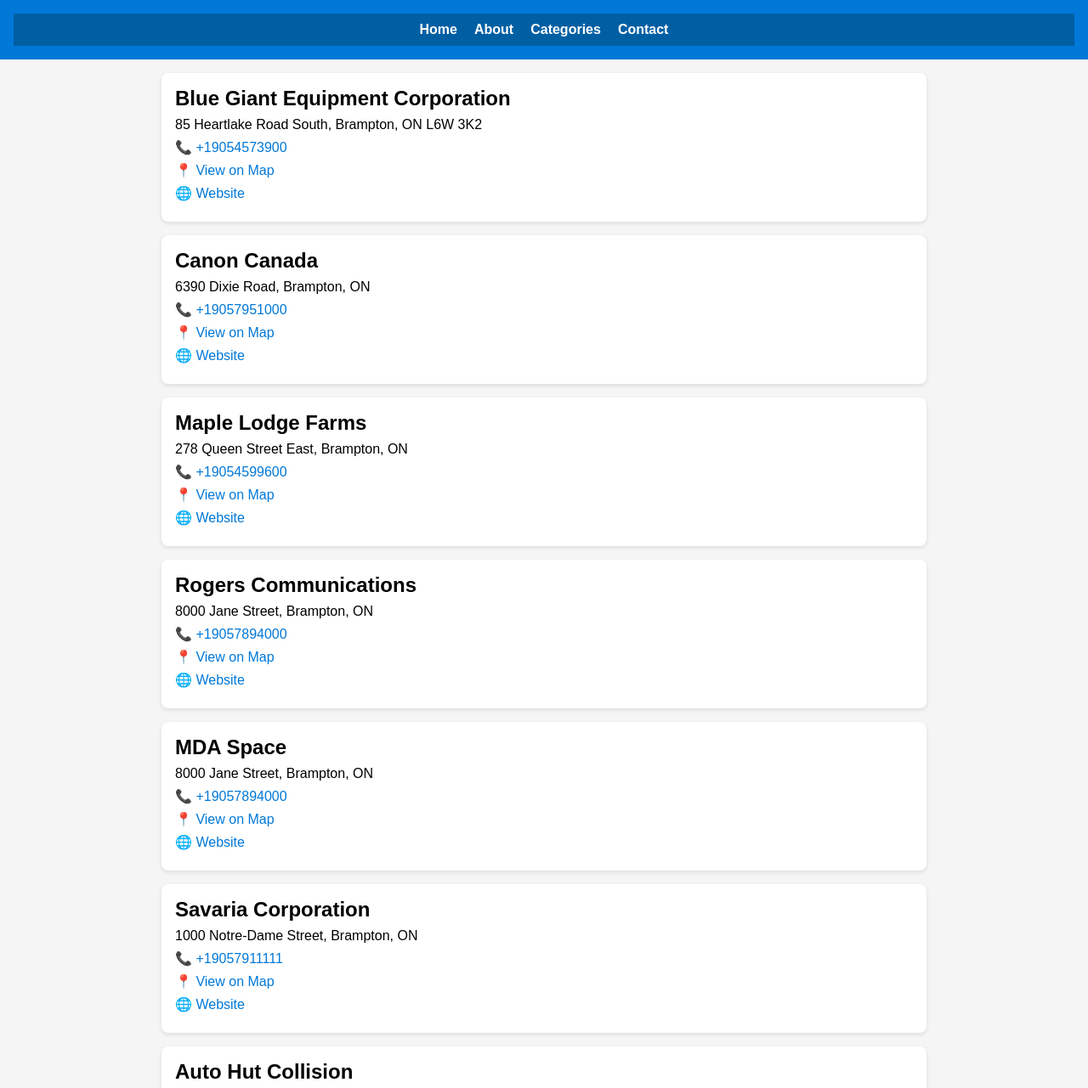
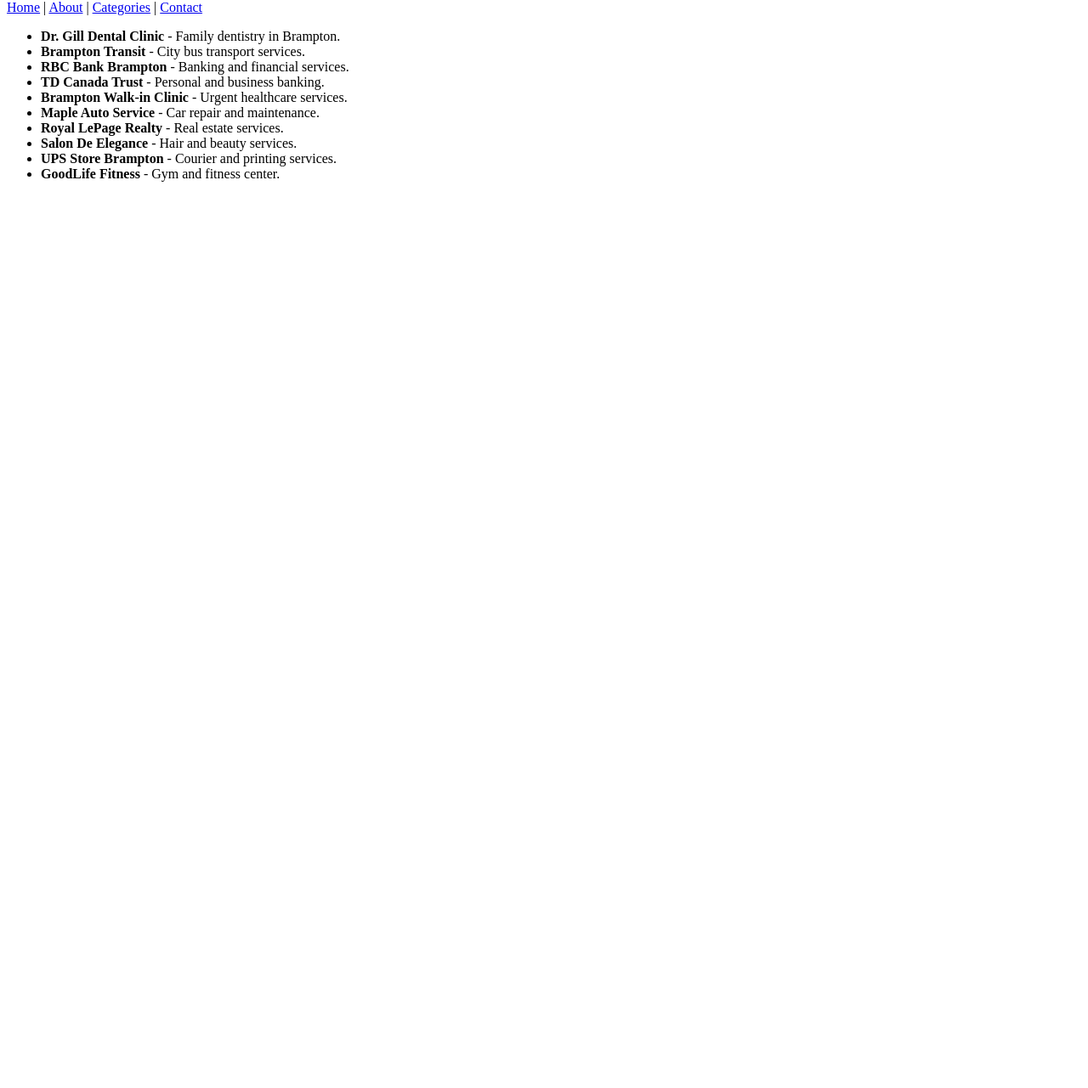
Before and after one commit to Talwarb/Jussdial.ca, a plain HTML site: page services.html in a window 1280 px wide. Shown: the part 80-1361 px from the top of the page at 85% size. After the commit the page ends 800 px from the top, so only its background shows below. Drawn offline with Linux system fonts and the light colour scheme.

Commit message:
Update services.html

```diff
--- a/services.html
+++ b/services.html
@@ -1,96 +1,35 @@
 <!DOCTYPE html>
 <html lang="en">
 <head>
-<meta charset="UTF-8">
-<meta name="viewport" content="width=device-width, initial-scale=1.0">
-<title>Services - JussDial Business Directory</title>
-<meta name="description" content="Find local businesses in the Services category on JussDial.">
-<style>
-  body { font-family: Arial, sans-serif; background: #f5f5f5; margin: 0; padding: 0; }
-  header { background: #0078d7; color: white; padding: 1rem; text-align: center; }
-  nav ul { list-style: none; display: flex; gap: 20px; padding: 10px; justify-content: center; background-color: #005fa3; margin: 0; }
-  nav ul li a { color: white; text-decoration: none; font-weight: bold; }
-  nav ul li a:hover { text-decoration: underline; }
-  .container { max-width: 900px; margin: auto; padding: 1rem; }
-  .card { background: white; padding: 1rem; margin-bottom: 1rem; border-radius: 8px; box-shadow: 0 2px 5px rgba(0,0,0,0.1); }
-  .card h2 { margin: 0; }
-  .card p { margin: 0.5rem 0; }
-  a { color: #0078d7; text-decoration: none; }
-  a:hover { text-decoration: underline; }
-</style>
+  <meta charset="UTF-8">
+  <meta name="viewport" content="width=device-width, initial-scale=1.0">
+  <title>Brampton Services - JussDial</title>
+  <meta name="description" content="Discover top services in Brampton including salons, repairs, and healthcare.">
 </head>
 <body>
+  <header>
+    <h1>Services in Brampton</h1>
+    <nav>
+      <a href="index.html">Home</a> |
+      <a href="about.html">About</a> |
+      <a href="categories.html">Categories</a> |
+      <a href="contact.html">Contact</a>
+    </nav>
+  </header>
 
-<header>
-  <h1>Services</h1>
-  <nav>
+  <main>
     <ul>
-      <li><a href="index.html">Home</a></li>
-      <li><a href="about.html">About</a></li>
-      <li><a href="categories.html">Categories</a></li>
-      <li><a href="contact.html">Contact</a></li>
+      <li><strong>Dr. Gill Dental Clinic</strong> - Family dentistry in Brampton.</li>
+      <li><strong>Brampton Transit</strong> - City bus transport services.</li>
+      <li><strong>RBC Bank Brampton</strong> - Banking and financial services.</li>
+      <li><strong>TD Canada Trust</strong> - Personal and business banking.</li>
+      <li><strong>Brampton Walk-in Clinic</strong> - Urgent healthcare services.</li>
+      <li><strong>Maple Auto Service</strong> - Car repair and maintenance.</li>
+      <li><strong>Royal LePage Realty</strong> - Real estate services.</li>
+      <li><strong>Salon De Elegance</strong> - Hair and beauty services.</li>
+      <li><strong>UPS Store Brampton</strong> - Courier and printing services.</li>
+      <li><strong>GoodLife Fitness</strong> - Gym and fitness center.</li>
     </ul>
-  </nav>
-</header>
-<div class="container">
-
-
-  <div class="card">
-    <h2>Blue Giant Equipment Corporation</h2>
-    <p>85 Heartlake Road South, Brampton, ON L6W 3K2</p>
-    <p><a href="tel:+19054573900">📞 +19054573900</a></p>
-    <p><a href="https://www.google.com/maps?q=Blue+Giant+Equipment+Corporation,+85+Heartlake+Road+South,+Brampton,+ON+L6W+3K2" target="_blank">📍 View on Map</a></p>
-    <p><a href="https://www.bluegiant.com" target="_blank">🌐 Website</a></p>
-  </div>
-
-  <div class="card">
-    <h2>Canon Canada</h2>
-    <p>6390 Dixie Road, Brampton, ON</p>
-    <p><a href="tel:+19057951000">📞 +19057951000</a></p>
-    <p><a href="https://www.google.com/maps?q=Canon+Canada,+6390+Dixie+Road,+Brampton,+ON" target="_blank">📍 View on Map</a></p>
-    <p><a href="https://www.canon.ca" target="_blank">🌐 Website</a></p>
-  </div>
-
-  <div class="card">
-    <h2>Maple Lodge Farms</h2>
-    <p>278 Queen Street East, Brampton, ON</p>
-    <p><a href="tel:+19054599600">📞 +19054599600</a></p>
-    <p><a href="https://www.google.com/maps?q=Maple+Lodge+Farms,+278+Queen+Street+East,+Brampton,+ON" target="_blank">📍 View on Map</a></p>
-    <p><a href="https://www.maplelodgefarms.com" target="_blank">🌐 Website</a></p>
-  </div>
-
-  <div class="card">
-    <h2>Rogers Communications</h2>
-    <p>8000 Jane Street, Brampton, ON</p>
-    <p><a href="tel:+19057894000">📞 +19057894000</a></p>
-    <p><a href="https://www.google.com/maps?q=Rogers+Communications,+8000+Jane+Street,+Brampton,+ON" target="_blank">📍 View on Map</a></p>
-    <p><a href="https://www.rogers.com" target="_blank">🌐 Website</a></p>
-  </div>
-
-  <div class="card">
-    <h2>MDA Space</h2>
-    <p>8000 Jane Street, Brampton, ON</p>
-    <p><a href="tel:+19057894000">📞 +19057894000</a></p>
-    <p><a href="https://www.google.com/maps?q=MDA+Space,+8000+Jane+Street,+Brampton,+ON" target="_blank">📍 View on Map</a></p>
-    <p><a href="https://www.mdacorporation.com" target="_blank">🌐 Website</a></p>
-  </div>
-
-  <div class="card">
-    <h2>Savaria Corporation</h2>
-    <p>1000 Notre-Dame Street, Brampton, ON</p>
-    <p><a href="tel:+19057911111">📞 +19057911111</a></p>
-    <p><a href="https://www.google.com/maps?q=Savaria+Corporation,+1000+Notre-Dame+Street,+Brampton,+ON" target="_blank">📍 View on Map</a></p>
-    <p><a href="https://www.savaria.com" target="_blank">🌐 Website</a></p>
-  </div>
-
-  <div class="card">
-    <h2>Auto Hut Collision</h2>
-    <p>456 King Street, Brampton, ON</p>
-    <p><a href="tel:+19055555678">📞 +19055555678</a></p>
-    <p><a href="https://www.google.com/maps?q=Auto+Hut+Collision,+456+King+Street,+Brampton,+ON" target="_blank">📍 View on Map</a></p>
-    <p><a href="https://www.autohutcollision.com" target="_blank">🌐 Website</a></p>
-  </div>
-
-<footer><p><a href="categories.html">← Back to Categories</a></p></footer>
+  </main>
 </body>
 </html>
```
